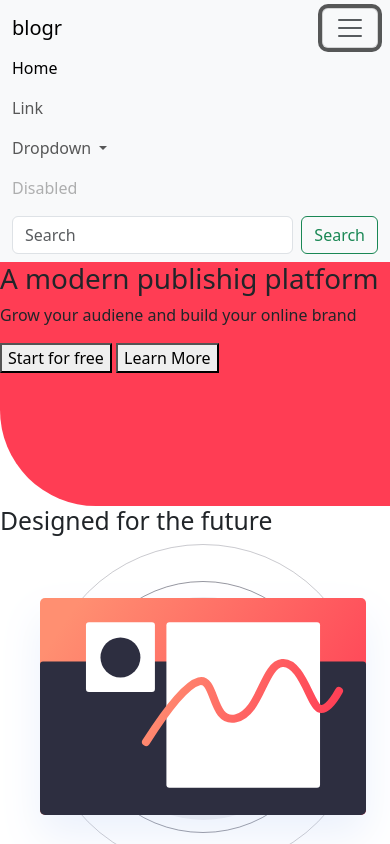
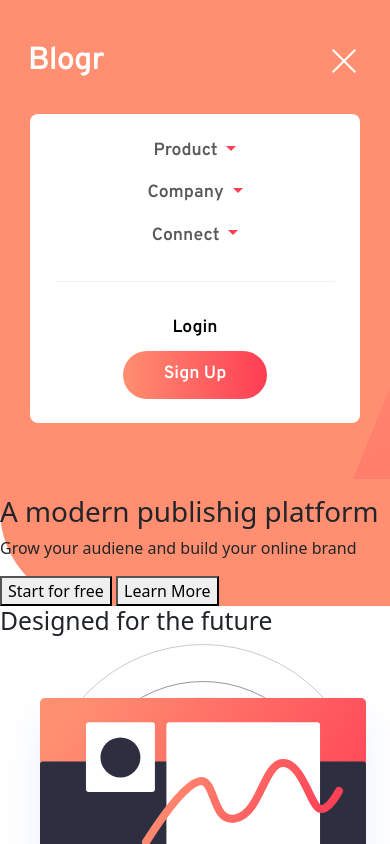
Before and after one commit to jwvdriel/bloggie-boggie, a plain HTML site: page index.html in a window 390 px wide. Both pictures are taken after a click on the button "Toggle navigation". Shown: the top 844 px of the page. Drawn offline with nearby package versions, Linux system fonts and the light colour scheme.

Commit message:
completed navbar

```diff
--- a/index.html
+++ b/index.html
@@ -31,7 +31,7 @@
   <body>
     <header>
       <nav class="navbar navbar-expand-lg bg-body-tertiary">
-        <div class="container-fluid">
+        <div class="container-fluid my-4">
           <a class="navbar-brand" href="#">blogr</a>
           <button
             class="navbar-toggler"
@@ -46,11 +46,21 @@
           </button>
           <div class="collapse navbar-collapse" id="navbarSupportedContent">
             <ul class="navbar-nav me-auto mb-2 mb-lg-0">
-              <li class="nav-item">
-                <a class="nav-link active" aria-current="page" href="#">Home</a>
-              </li>
-              <li class="nav-item">
-                <a class="nav-link" href="#">Link</a>
+              <li class="nav-item dropdown mt-3">
+                <a
+                  class="nav-link dropdown-toggle"
+                  href="#"
+                  role="button"
+                  data-bs-toggle="dropdown"
+                  aria-expanded="false"
+                >
+                  Product
+                </a>
+                <ul class="dropdown-menu">
+                  <li><a class="dropdown-item" href="#">Contact</a></li>
+                  <li><a class="dropdown-item" href="#">Newsletter</a></li>
+                  <li><a class="dropdown-item" href="#">Linkedin</a></li>
+                </ul>
               </li>
               <li class="nav-item dropdown">
                 <a
@@ -60,32 +70,41 @@
                   data-bs-toggle="dropdown"
                   aria-expanded="false"
                 >
-                  Dropdown
+                  Company
                 </a>
                 <ul class="dropdown-menu">
-                  <li><a class="dropdown-item" href="#">Action</a></li>
-                  <li><a class="dropdown-item" href="#">Another action</a></li>
-                  <li><hr class="dropdown-divider" /></li>
-                  <li>
-                    <a class="dropdown-item" href="#">Something else here</a>
-                  </li>
+                  <li><a class="dropdown-item" href="#">Contact</a></li>
+                  <li><a class="dropdown-item" href="#">Newsletter</a></li>
+                  <li><a class="dropdown-item" href="#">Linkedin</a></li>
                 </ul>
               </li>
+              <!-- <li class="nav-item">
+                <a class="nav-link" href="#">Company</a>
+              </li> -->
+              <li class="nav-item dropdown">
+                <a
+                  class="nav-link dropdown-toggle"
+                  href="#"
+                  role="button"
+                  data-bs-toggle="dropdown"
+                  aria-expanded="false"
+                >
+                  Connect
+                </a>
+                <ul class="dropdown-menu">
+                  <li><a class="dropdown-item" href="#">Contact</a></li>
+                  <li><a class="dropdown-item" href="#">Newsletter</a></li>
+                  <li><a class="dropdown-item" href="#">Linkedin</a></li>
+                </ul>
+              </li>
+              <hr />
               <li class="nav-item">
-                <a class="nav-link disabled" aria-disabled="true">Disabled</a>
+                <button type="submit" id="login-button">Login</button>
+              </li>
+              <li class="nav-item">
+                <button type="submit" id="sign-up-button">Sign Up</button>
               </li>
             </ul>
-            <form class="d-flex" role="search">
-              <input
-                class="form-control me-2"
-                type="search"
-                placeholder="Search"
-                aria-label="Search"
-              />
-              <button class="btn btn-outline-success" type="submit">
-                Search
-              </button>
-            </form>
           </div>
         </div>
       </nav>
--- a/style.css
+++ b/style.css
@@ -30,7 +30,7 @@
 
 ### Body Copy */
 
-  --Font-size: 1rem; /*16px */
+  --Font-size: 1.1rem; /*16px */
 
   /* ### Fonts */
 
@@ -51,7 +51,112 @@ body {
 }
 
 header {
-  background-color: var(--Light-red);
+  background-color: var(--Very-light-red);
   min-height: 60vh;
   border-bottom-left-radius: 6rem;
 }
+
+.navbar-brand {
+  color: var(--White);
+  font-family: var(--Font-Overpass);
+  font-size: 2rem;
+  font-weight: 600;
+  text-transform: capitalize;
+  letter-spacing: -1px;
+  margin: 0 0 0 1rem;
+}
+
+.navbar-brand:hover {
+  color: var(--White);
+}
+
+ul .navbar {
+  width: 90%;
+}
+
+.navbar {
+  background-color: var(--Very-light-red) !important;
+  margin-bottom: 1rem;
+  background-image: url(assets/bg-pattern-intro-mobile.svg);
+}
+
+.navbar-collapse {
+  background-color: var(--White);
+  flex-grow: 0;
+  flex-basis: auto;
+  width: 90%;
+  margin: 1.5rem auto;
+  border-radius: 0.5rem;
+  text-align: center;
+}
+
+.navbar-toggler {
+  background-image: url(assets/icon-close.svg);
+  background-repeat: no-repeat;
+  background-position: center;
+  color: transparent;
+  border: none;
+}
+
+.navbar-toggler-icon {
+  background-image: none;
+  border: none;
+  margin: 0 0.9rem 0 0;
+}
+
+.dropdown-menu {
+  border: none;
+  background-color: var(--Grayish-blue);
+  opacity: 0.5;
+  width: 85%;
+  margin: 0 auto;
+}
+
+.dropdown-toggle::after {
+  color: var(--Light-red);
+}
+
+.dropdown-item,
+.nav-link {
+  text-align: center;
+  font-family: var(--Font-Overpass);
+  font-weight: 600;
+}
+
+.nav-link {
+  font-weight: 600;
+  font-size: var(--Font-size);
+}
+
+hr {
+  width: 85%;
+  margin: 0 auto;
+  color: var(--Grayish-blue);
+  margin: 1.5rem auto 0;
+}
+
+#login-button {
+  background: transparent;
+  border: none;
+  font-family: var(--Font-Overpass);
+  font-weight: 600;
+  font-size: var(--Font-size);
+  margin: 2rem 0 0.5rem 0;
+}
+
+#sign-up-button {
+  background: linear-gradient(
+    to right,
+    var(--Very-light-red),
+    var(--Light-red)
+  );
+  border-radius: 3rem;
+  width: 9rem;
+  height: 3rem;
+  border: none;
+  color: var(--White);
+  margin-bottom: 1rem;
+  font-family: var(--Font-Overpass);
+  font-size: var(--Font-size);
+  font-weight: 600;
+}
```
